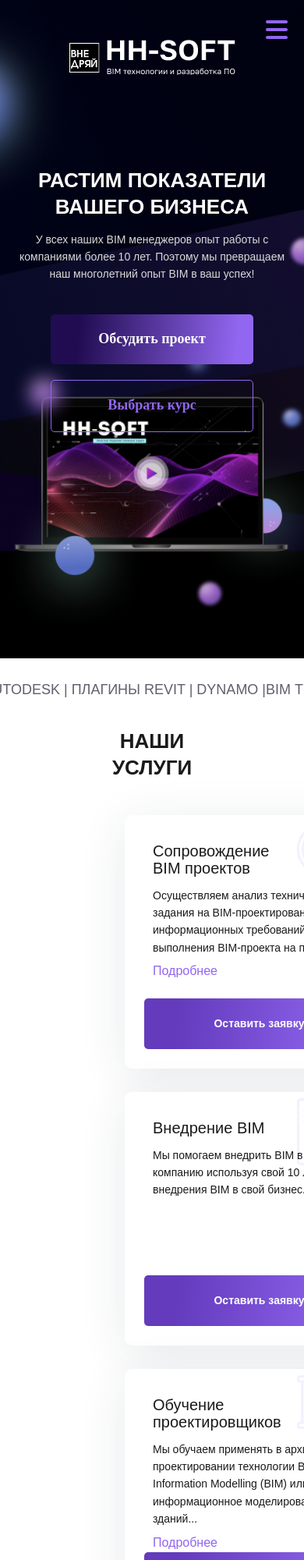
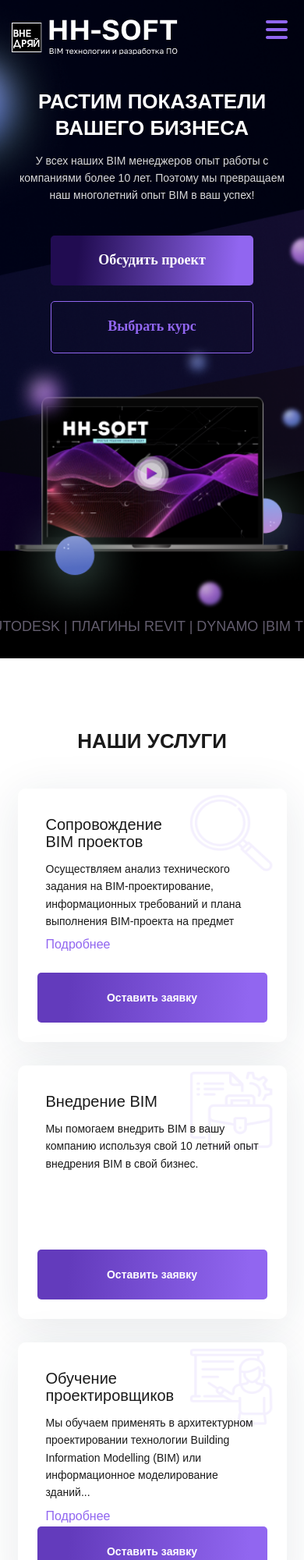
Before and after one commit to 3xsiz3/hhbyexsize.netlify.app, a plain HTML site: page index.html in a window 390 px wide. Shown: the top 2000 px of the page at 78% size. Drawn offline with Linux system fonts and the light colour scheme.

Commit message:
Add files via upload

```diff
--- a/css/basicstyle.css
+++ b/css/basicstyle.css
@@ -1824,6 +1824,12 @@ margin-top: 60px;
     overflow-x: hidden;
   }
 
+  .container {
+    padding-left: 10px;
+    padding-right: 10px;
+    max-width: 100vw;
+  }
+
   .cases_themselves {
     display: none !important;
   }
@@ -2138,7 +2144,7 @@ margin-right: auto;
     margin-right: auto;
   }
   .running_line {
-    margin-top: 320px;
+    margin-top: 340px;
   }
   .textaboutbim {
     margin-top: 40px;    /* 40px после .textaboutrost */
@@ -3124,10 +3130,22 @@ body.modal-open {
   margin-bottom: 20px !important;
 }
   .first_navbar {
-    display:flex;
+    display: flex;
     flex-direction: row !important;
-    margin-top: 51px !important;
-  }
+    margin-top: 25px !important;
+    margin-left: 15px !important;         /* убираем отступ слева */
+    justify-content: flex-start !important;
+    margin-bottom: 0 !important; /* убираем отступ снизу */
+  }
+
+  .second_menu {
+  margin-top: 100px !important;
+  }
+
+  .textaboutrost {
+    margin-top: 0 !important;
+  }
+
   .info_contacts {
       font-size: 14px;
   font-weight: 300;
--- a/js/script.js
+++ b/js/script.js
@@ -392,3 +392,15 @@ document.addEventListener('touchmove', function(event) {
     event.preventDefault();
   }
 }, { passive: false });
+
+
+// Открытие модального окна по кнопке "Обсудить проект"
+document.querySelectorAll('.firstbutton').forEach(button => {
+  button.addEventListener('click', (e) => {
+    e.preventDefault();
+    document.getElementById('modalOverlay').style.display = 'flex';
+    document.body.classList.add('modal-open');
+    const modalForm = document.querySelector('.modal-form-window');
+    if (modalForm) modalForm.classList.add('show');
+  });
+});
```
